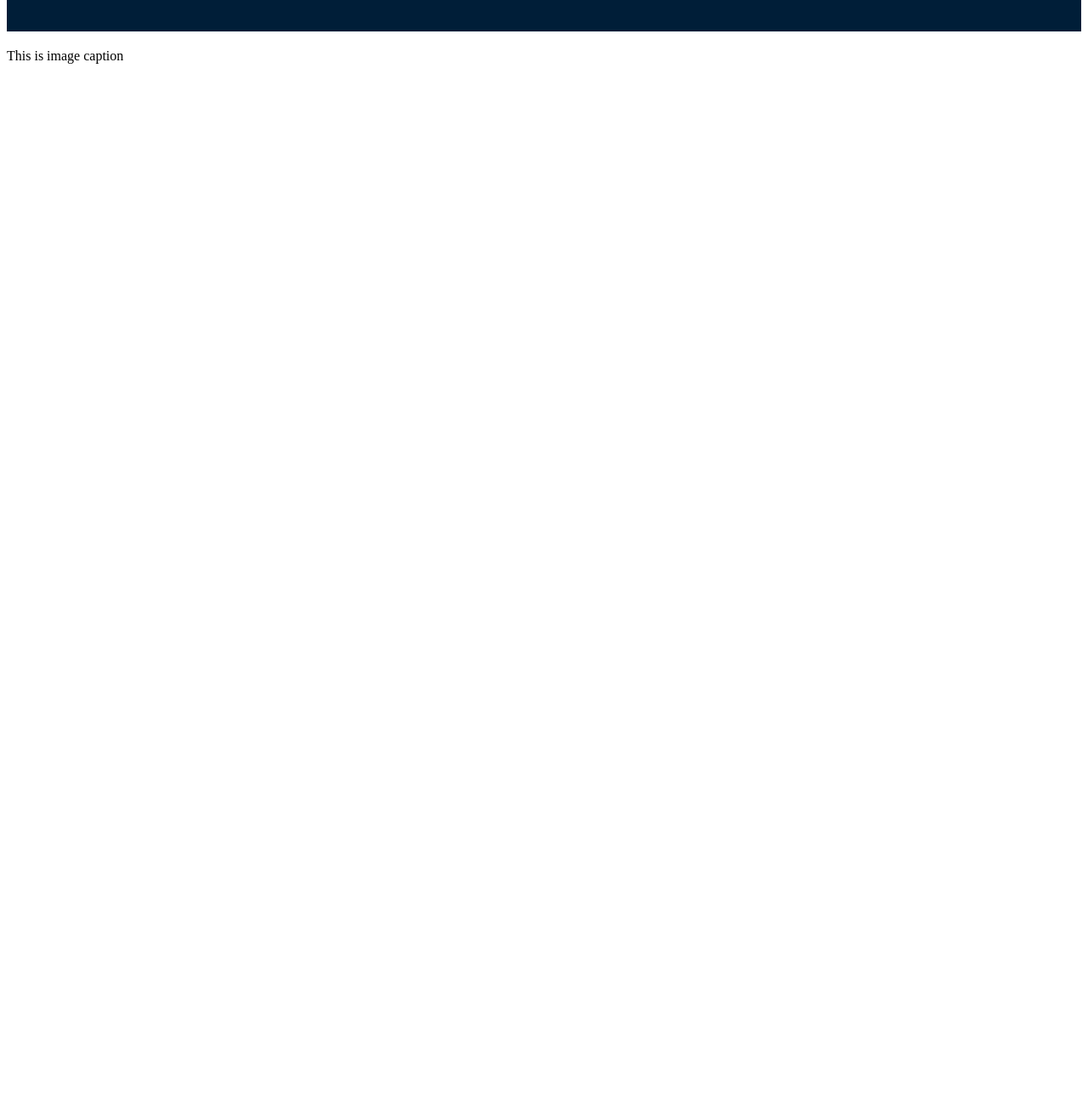
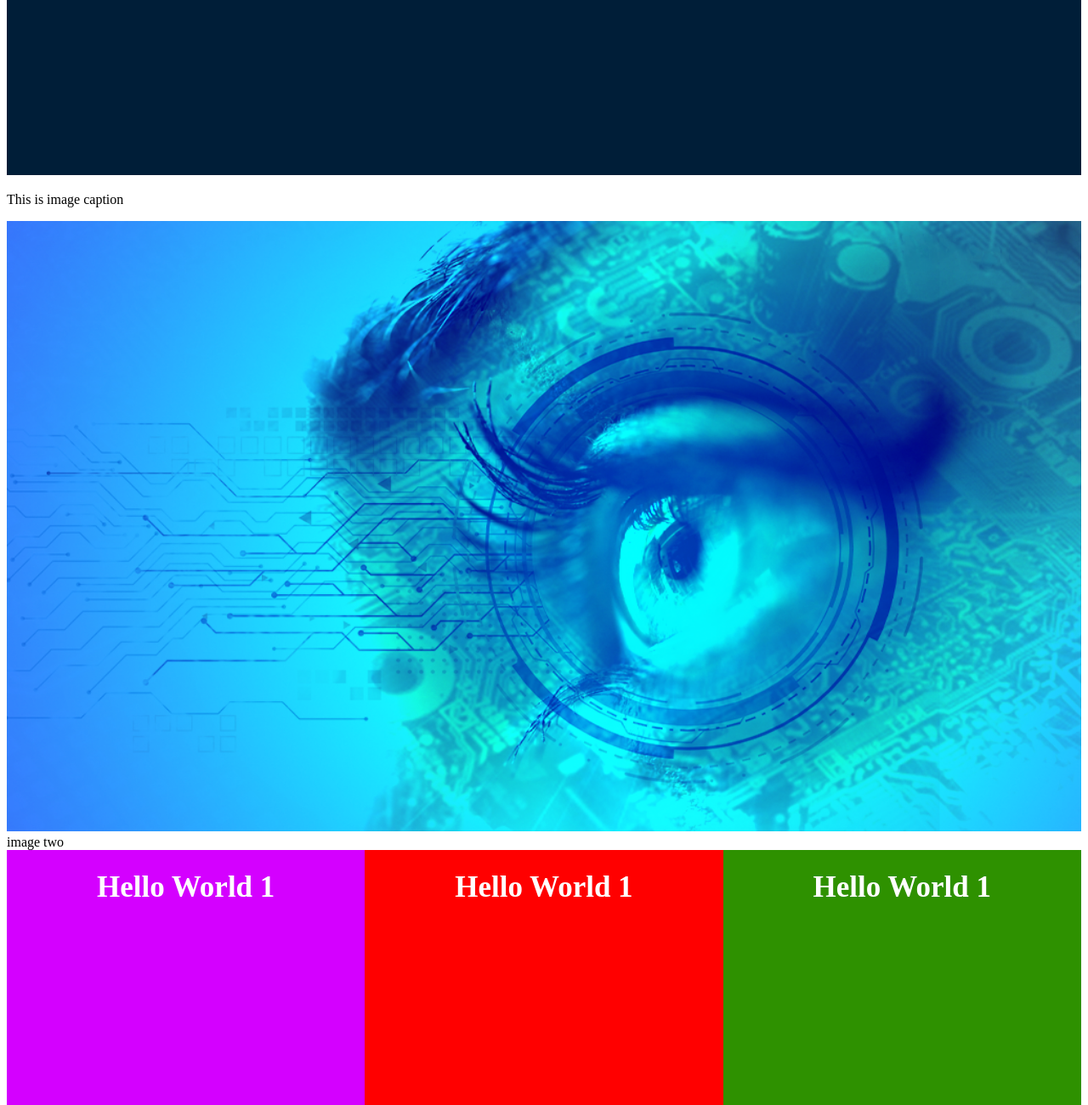
Before and after one commit to rezoanulbashar/secount-website, a plain HTML site: page index.html in a window 1280 px wide. Shown: the part 771-2071 px from the top of the page at 85% size. Before the commit the page ends 862 px from the top, so only its background shows below. Drawn offline with Linux system fonts and the light colour scheme.

Commit message:
compplete design

```diff
--- a/index.html
+++ b/index.html
@@ -12,5 +12,13 @@
     <Div class="box-3"><h1>Hello World 1</h1></Div>
     <img src="download (1).png" alt="">
     <p>This is image caption</p>
+    <img src="image-analysis.png" alt="">
+    <caption>image two</caption>
+
+    <div class="main-div">
+        <Div class="box-4"><h1>Hello World 1</h1></Div>
+        <Div class="box-5"><h1>Hello World 1</h1></Div>
+        <Div class="box-6"><h1>Hello World 1</h1></Div>
+    </div>
 </body>
 </html>
--- a/style.css
+++ b/style.css
@@ -26,5 +26,27 @@ h1{
 }
 img{
     width: 100%;
-    height: 500px;
+    height: auto;
 }
+.main-div{
+    width: 100%;
+}
+.box-4{
+    width: 33.33%;
+    background-color: rgb(212, 0, 255);
+    height: 300px;
+    float: left;
+}
+.box-5{
+    width: 33.33%;
+    background-color: rgb(255, 0, 0);
+    height: 300px;
+    float: left;
+
+}
+.box-6{
+    width: 33.33%;
+    background-color: rgb(46, 145, 0);
+    height: 300px;    float: left;
+
+}
```
Also changed, not shown: image-analysis.png (added).
